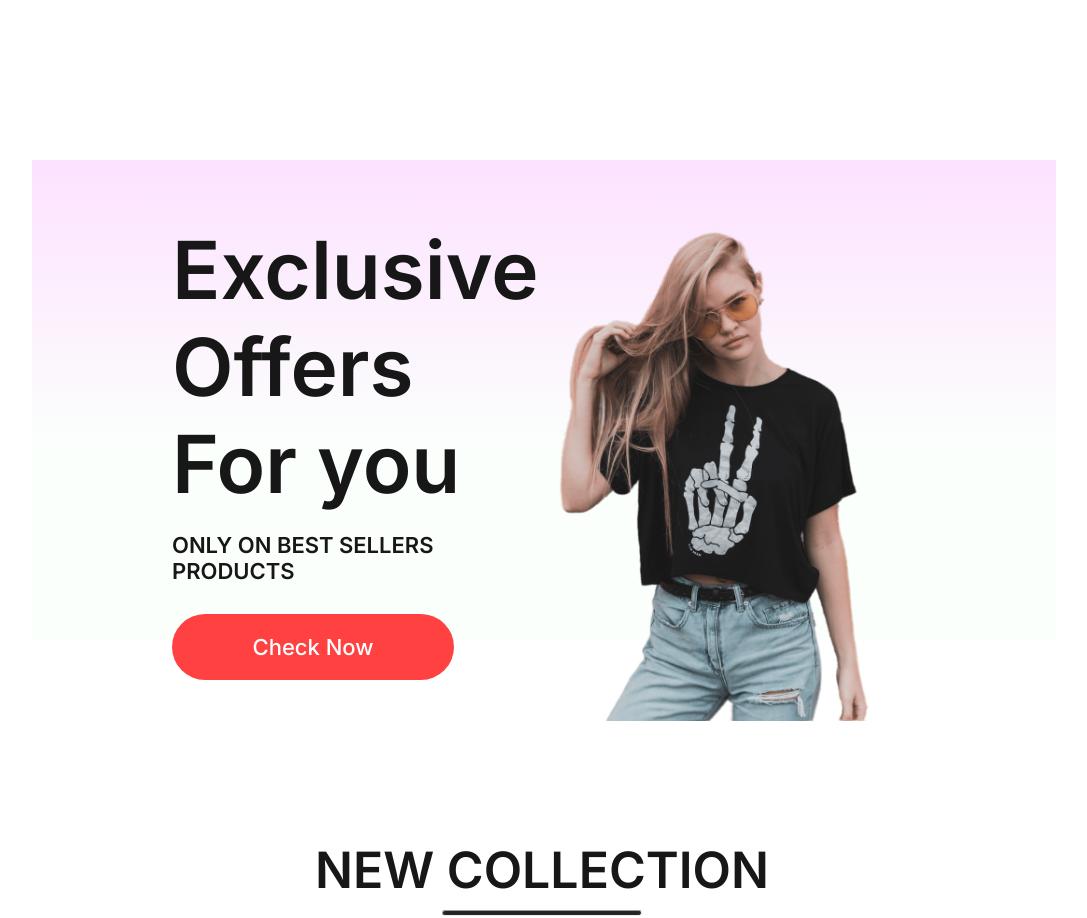
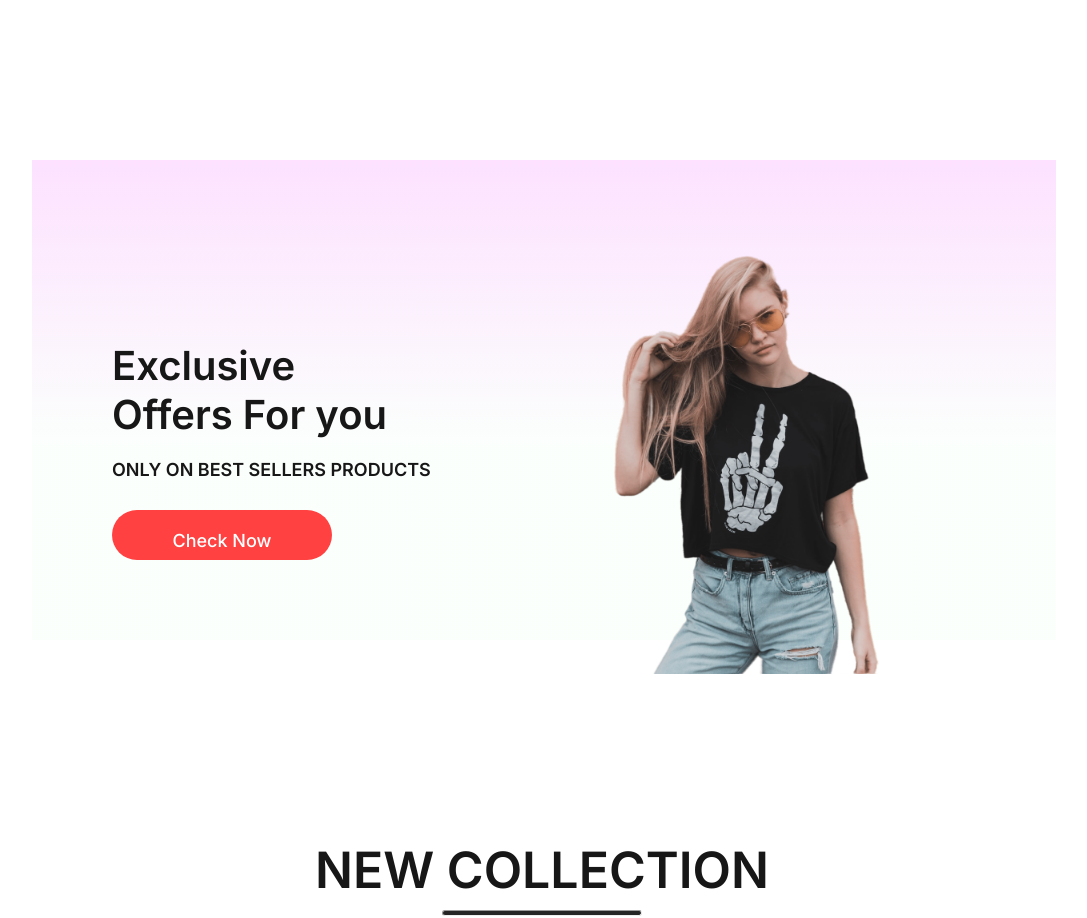
Before and after one commit to N-Viveharan/e-commerce_myProject-6, a React (Vite) app in the folder frontend/: page / in a window 1280 px wide. Shown: the part 1520-2438 px from the top of the page, without its empty margins (98-1185 px from the left). Built offline with nearby package versions, Linux system fonts and the light colour scheme; a web font is replaced by a local one.

Commit message:
edit the offer page

```diff
--- a/frontend/src/Components/Offers/Offers.css
+++ b/frontend/src/Components/Offers/Offers.css
@@ -57,3 +57,56 @@
     width: 350px;
     position: absolute;
 }
+
+@media(max-width:1280px){
+    .offers{
+        padding: 0px 80px;
+        margin-bottom: 120px;
+    }
+    .offers-left h1{
+    font-size: 40px;
+}
+
+.offers-left p{
+    font-size: 18px;
+}
+
+.offers-right img{
+    width: 300px;
+}
+
+.offers-left button{
+    width: 220px;
+    height: 50px;
+    font-size: 18px;
+}
+.offers-right{
+  padding-top: 30px;
+}
+}
+@media(max-width:1280px){
+    .offers{
+        padding: 0px 80px;
+        margin-bottom: 120px;
+    }
+    .offers-left h1{
+    font-size: 40px;
+}
+
+.offers-left p{
+    font-size: 18px;
+}
+
+.offers-right img{
+    width: 300px;
+}
+
+.offers-left button{
+    width: 220px;
+    height: 50px;
+    font-size: 18px;
+}
+.offers-right{
+  padding-top: 30px;
+}
+}
```
